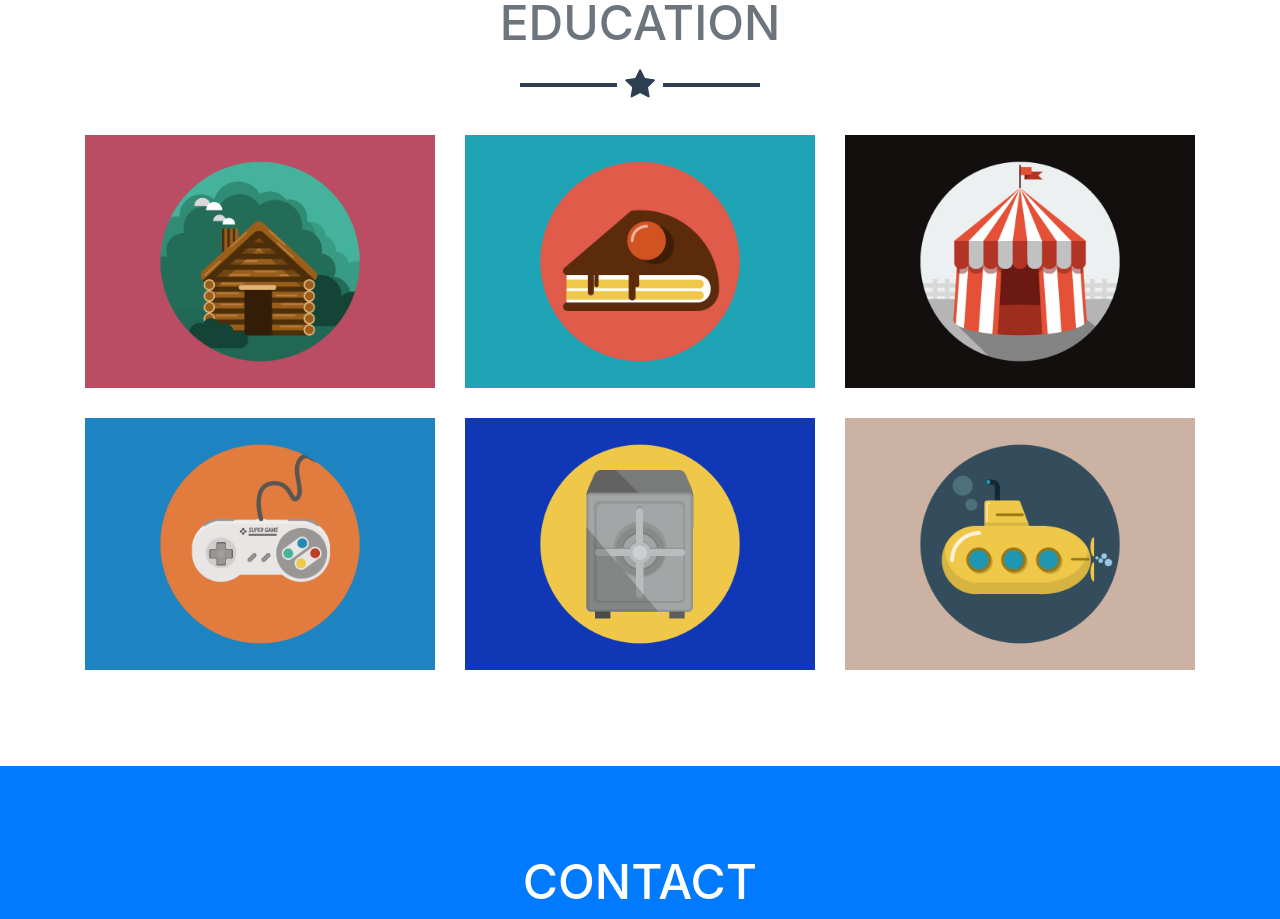
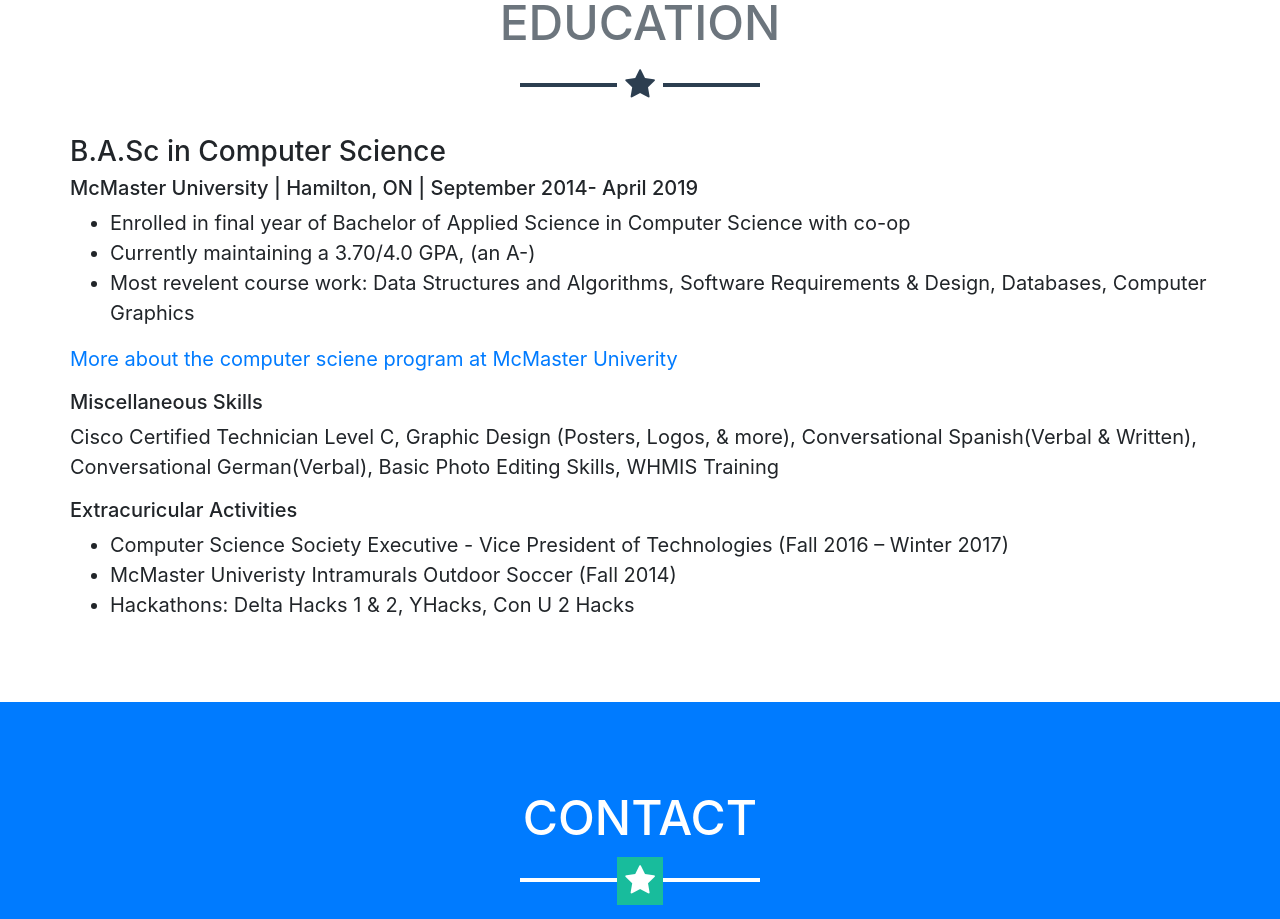
Before and after one commit to carlossantana3279/carlossantana3279.github.io, a website with bundled scripts: page index.html in a window 1280 px wide. Shown: the part 3290-4209 px from the top of the page. Built offline with nearby package versions, Linux system fonts and the light colour scheme.

Commit message:
Education Section completed

```diff
--- a/index.html
+++ b/index.html
@@ -170,6 +170,29 @@
       <div class="container">
         <h2 class="text-center text-uppercase text-secondary mb-0">Education</h2>
         <hr class="star-dark mb-5">
+
+        <div class="row">
+          <div >
+            <h3>B.A.Sc in Computer Science</h3>
+            <h5> McMaster University | Hamilton, ON | September 2014- April 2019</h5>
+            <ul class="biggerText" >
+              <li>Enrolled in final year of Bachelor of Applied Science in Computer Science with co-op</li>
+              <li>Currently maintaining a 3.70/4.0 GPA, (an A-)</li>
+              <li>Most revelent course work: Data Structures and Algorithms, Software Requirements & Design, Databases, Computer Graphics </li>
+            </ul>
+            <p class="biggerText"><a href="https://future.mcmaster.ca/programs/compsci/">More about the computer sciene program at McMaster Univerity</a></p>
+            <h5>Miscellaneous Skills</h5>
+            <p class="biggerText">Cisco Certified Technician Level C, Graphic Design (Posters, Logos, & more), Conversational Spanish(Verbal & Written), Conversational German(Verbal), Basic Photo Editing Skills, WHMIS Training</p>
+            <h5>Extracuricular Activities</h5>
+            <ul class="biggerText">
+              <li>Computer Science Society Executive - Vice President of Technologies (Fall 2016 – Winter 2017)</li>
+              <li>McMaster Univeristy Intramurals Outdoor Soccer (Fall 2014)</li>
+              <li>Hackathons: Delta Hacks 1 & 2, YHacks, Con U 2 Hacks</li>
+            </ul>
+          </div>
+        </div>
+
+        <!--
         <div class="row">
           <div class="col-md-6 col-lg-4">
             <a class="portfolio-item d-block mx-auto" href="#portfolio-modal-1">
@@ -232,6 +255,7 @@
             </a>
           </div>
         </div>
+        -->
       </div>
     </section>
 
```
